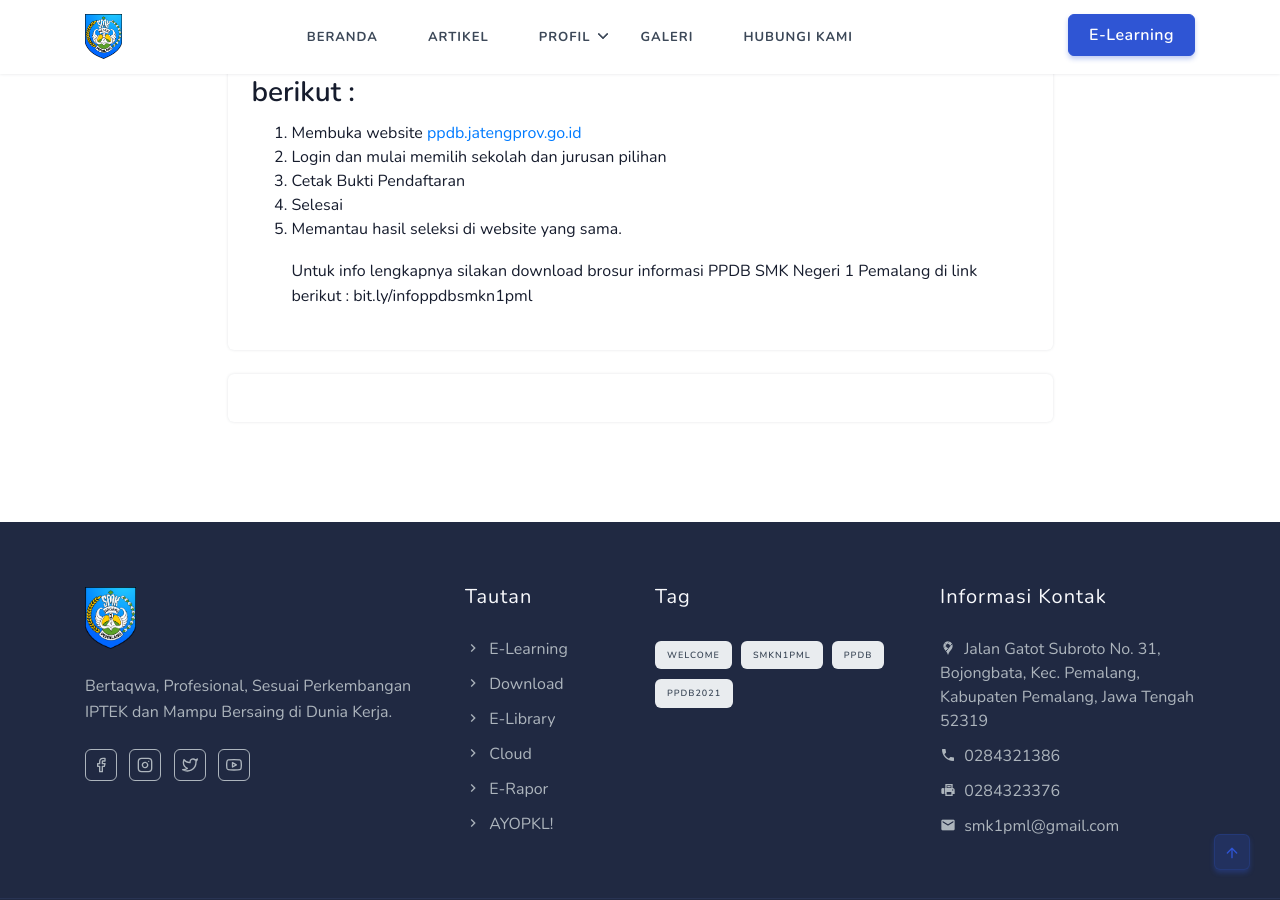
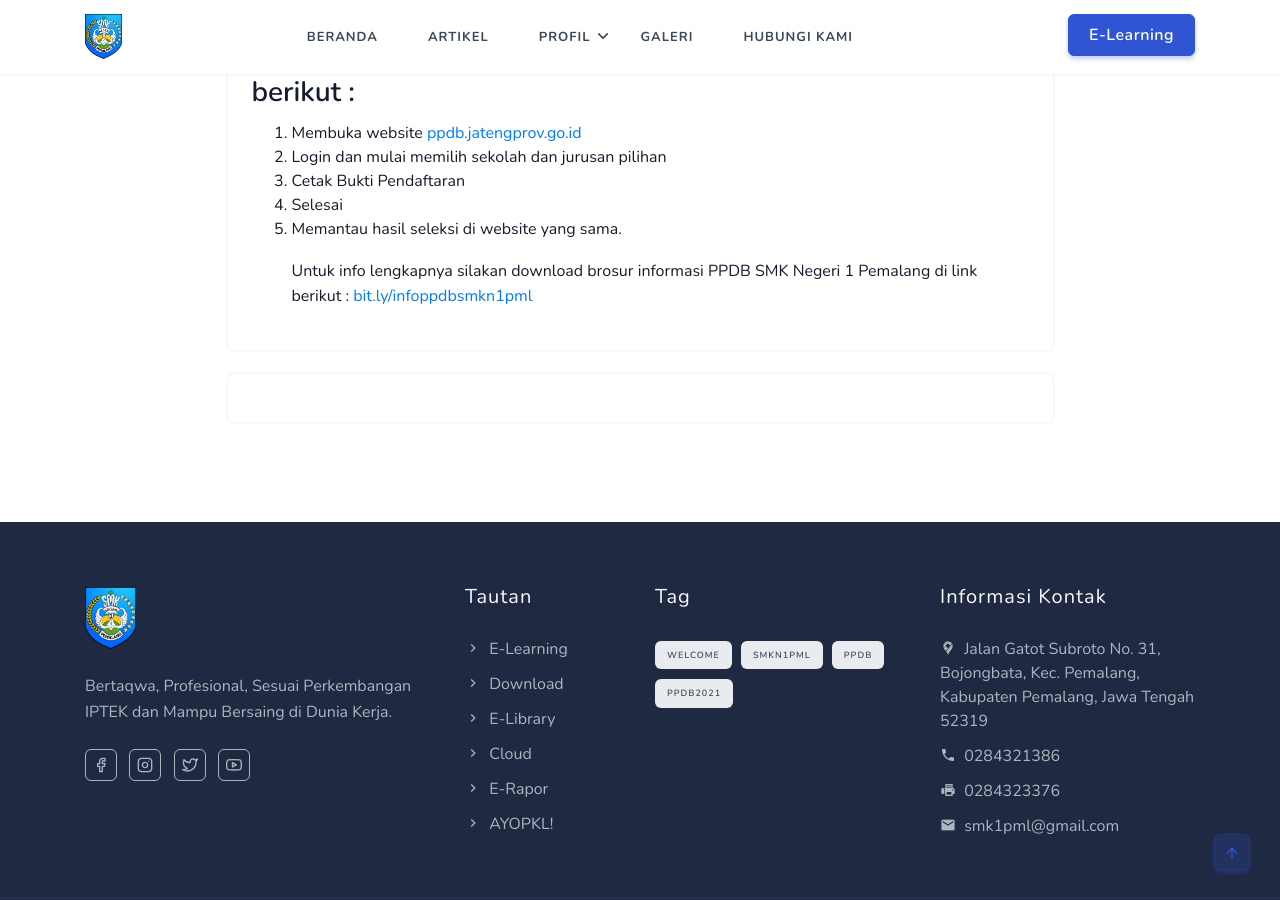
Before and after one commit to smkn1pml/website, a Jekyll site: the page built from _pages/ppdb.md, in a window 1280 px wide and 900 px high, scrolled down 1231 px. Built offline with Jekyll 4.4.1, drawn with Linux system fonts in a browser that asks for light colours; comment, search, counter and statistics services are not loaded; part of the change alters nothing that is shown.

```diff
--- a/_pages/ppdb.md
+++ b/_pages/ppdb.md
@@ -3,7 +3,7 @@ title: Informasi PPDB
 slug: ppdb
 date: 2021-05-25T02:54:30.688Z
 ---
-### PPDB SMK Negeri 1 Pemalang 2021 akan dilaksanakan pada tanggal-tangggal berikut ini :
+### [](bit.ly/infoppdbsmkn1pml)PPDB SMK Negeri 1 Pemalang 2021 akan dilaksanakan pada tanggal-tangggal berikut ini :
 
 1. Verifikasi Berkas Pendaftaran dan Penerimaan Token : 14 - 19 Juni 2021
 2. Pendaftaran , 21 - 24 Juni 2021
@@ -39,6 +39,4 @@ Jalur seleksi SMK berbeda dengan SMK, yaitu sebagai berikut :
 4. Selesai
 5. Memantau hasil seleksi di website yang sama.
 
-
-
-   Untuk info lengkapnya silakan download brosur informasi PPDB SMK Negeri 1 Pemalang di link berikut : bit.ly/infoppdbsmkn1pml
+   Untuk info lengkapnya silakan download brosur informasi PPDB SMK Negeri 1 Pemalang di link berikut : [bit.ly/infoppdbsmkn1pml](bit.ly/infoppdbsmkn1pml)
```
